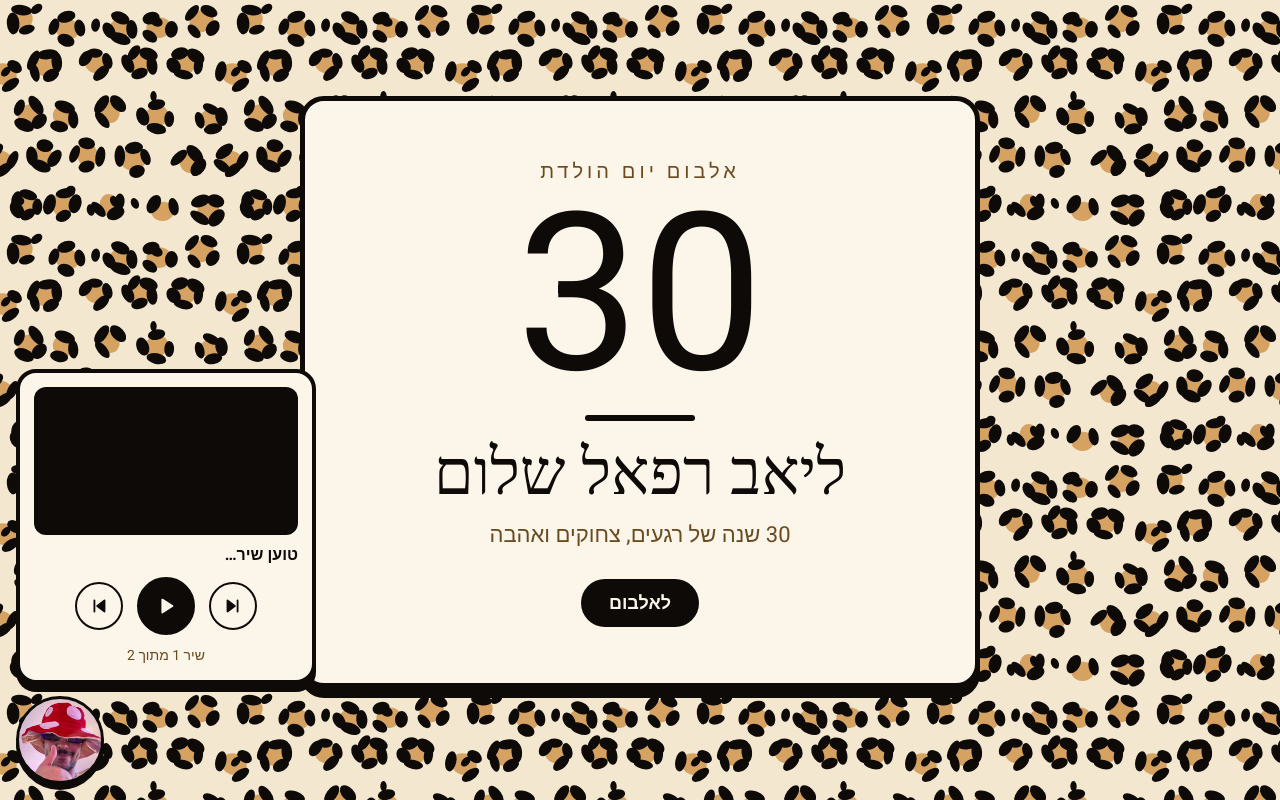
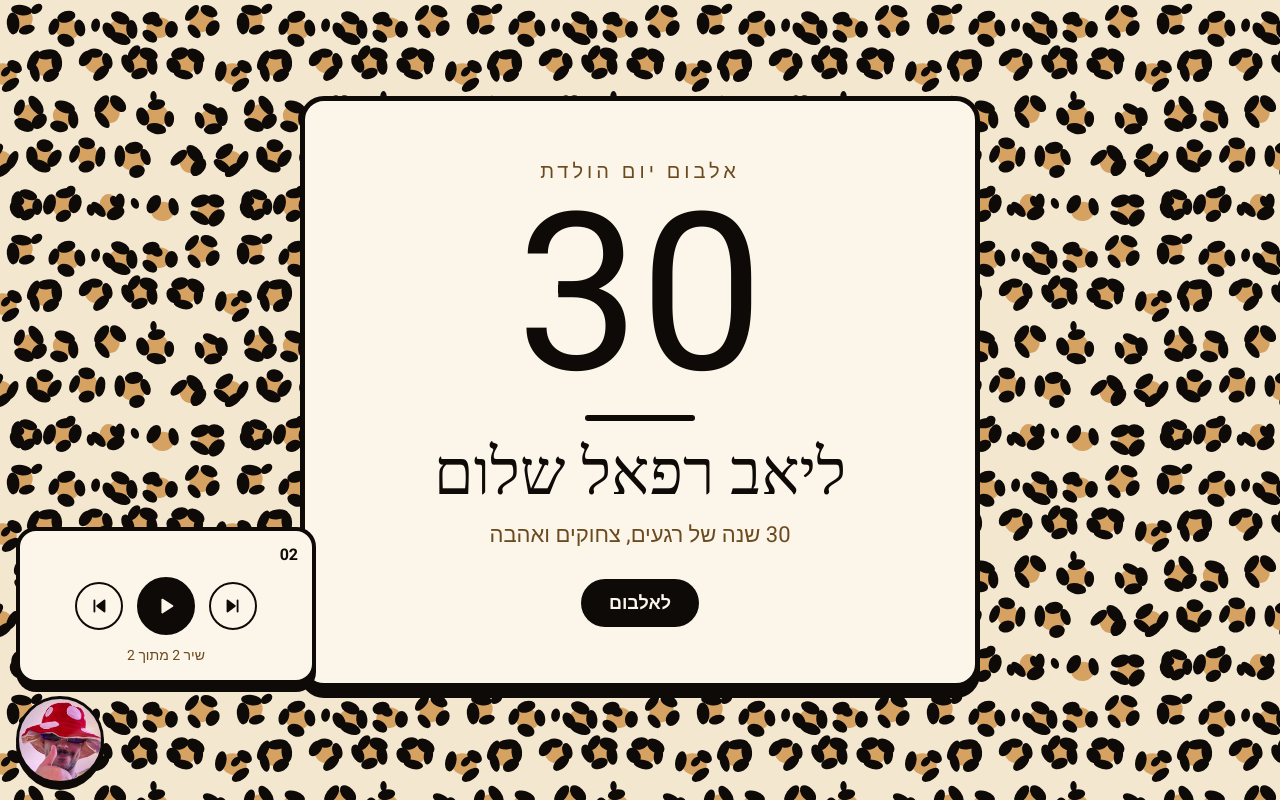
Before and after one commit to ShalomNoam/liav30, a plain HTML site: page index.html in a window 1280 px wide. Both pictures are taken after a click on the button "פתיחת נגן המוזיקה". Shown: the top 800 px of the page. Drawn offline with Linux system fonts and the light colour scheme; a web font is replaced by a local one.

Commit message:
Play background music from local MP3 files instead of YouTube
Removes the YouTube player so no ads can appear. Songs live in music/
and are listed in photos.js; the player hides itself if none load.

Co-Authored-By: Claude Opus 5.5 <noreply@anthropic.com>

```diff
--- a/index.html
+++ b/index.html
@@ -59,7 +59,6 @@
   <!-- נגן מוזיקה: תקליטור -->
   <aside class="music" id="music" aria-label="נגן מוזיקה">
     <div class="music-panel" id="music-panel">
-      <div class="music-video"><div id="yt-player"></div></div>
       <p class="music-title" id="music-title">טוען שיר…</p>
       <div class="music-controls">
         <button class="m-btn" id="m-prev" type="button" aria-label="השיר הקודם">
--- a/music.js
+++ b/music.js
@@ -1,39 +1,35 @@
 (function () {
   "use strict";
 
-  var urls = (window.ALBUM && window.ALBUM.music) || [];
-  function toId(u) {
-    var m = String(u).match(/(?:youtu\.be\/|v=|embed\/|shorts\/)([\w-]{11})/);
-    return m ? m[1] : null;
-  }
-  var ids = urls.map(toId).filter(Boolean);
+  // כל פריט ב-ALBUM.music הוא שם קובץ ("music/01.mp3") או { src: "...", title: "..." }
+  var list = ((window.ALBUM && window.ALBUM.music) || []).map(function (t) {
+    if (typeof t === "string") t = { src: t };
+    if (!t || !t.src) return null;
+    if (!t.title) {
+      var name = decodeURIComponent(String(t.src).split("/").pop()).replace(/\.[^.]+$/, "");
+      t.title = name.replace(/[_-]+/g, " ").trim();
+    }
+    return t;
+  }).filter(Boolean);
+
   var root = document.getElementById("music");
-  if (!ids.length) { root.hidden = true; return; }
+  if (!list.length) { root.hidden = true; return; }
 
   var cd = document.getElementById("cd");
-  var panel = document.getElementById("music-panel");
   var titleEl = document.getElementById("music-title");
   var countEl = document.getElementById("music-count");
   var playBtn = document.getElementById("m-play");
   var hint = document.getElementById("sound-hint");
-  var mutedStart = false;   // התחלנו בלי צליל כי הדפדפן חסם
 
-  function unmute() {
-    if (!mutedStart || !ready) return;
-    mutedStart = false;
-    player.unMute();
-    player.setVolume(60);
-    if (!userPaused) player.playVideo();
-    hint.hidden = true;
-  }
-  hint.addEventListener("click", function (e) { e.stopPropagation(); unmute(); });
+  var audio = new Audio();
+  audio.preload = "auto";
+  audio.volume = 0.6;
 
-  var player = null;
-  var ready = false;
   var index = 0;
   var playing = false;
   var userPaused = false;   // אם המשתמש עצר, לא מפעילים מחדש לבד
-  var wantPlay = false;     // בקשה לנגן לפני שהנגן נטען
+  var failures = 0;         // כמה קבצים ברצף לא נטענו
+  var blocked = false;      // הדפדפן חסם ניגון עד אינטראקציה
 
   // ---------- פתיחה/סגירה של הפאנל ----------
   function setOpen(open) {
@@ -54,85 +50,63 @@
   function render() {
     root.classList.toggle("playing", playing);
     playBtn.setAttribute("aria-label", playing ? "השהיה" : "נגן");
-    countEl.textContent = "שיר " + (index + 1) + " מתוך " + ids.length;
+    countEl.textContent = "שיר " + (index + 1) + " מתוך " + list.length;
+    titleEl.textContent = list[index].title || "שיר " + (index + 1);
   }
-  function updateTitle() {
-    var t = "";
-    try { t = player.getVideoData().title; } catch (e) {}
-    titleEl.textContent = t || "שיר " + (index + 1);
+
+  function load(i) {
+    index = (i + list.length) % list.length;
+    audio.src = list[index].src;
+    render();
   }
 
   function play() {
     userPaused = false;
-    if (!ready) { wantPlay = true; return; }
-    player.playVideo();
+    var p = audio.play();
+    if (p && p.catch) {
+      p.then(function () { blocked = false; hint.hidden = true; })
+       .catch(function (err) {
+         if (err && err.name === "NotAllowedError") { blocked = true; hint.hidden = false; }
+       });
+    }
   }
   function pause() {
     userPaused = true;
-    if (ready) player.pauseVideo();
+    audio.pause();
   }
   function go(i) {
-    index = (i + ids.length) % ids.length;
+    load(i);
     userPaused = false;
-    if (ready) player.loadVideoById(ids[index]);
-    else wantPlay = true;
-    render();
+    play();
   }
+
+  audio.addEventListener("playing", function () { playing = true; failures = 0; render(); });
+  audio.addEventListener("pause", function () { playing = false; render(); });
+  audio.addEventListener("ended", function () { go(index + 1); });
+  audio.addEventListener("error", function () {
+    // קובץ חסר או פגום: עוברים לבא; אם אף קובץ לא נטען, מסתירים את הנגן
+    failures++;
+    if (failures >= list.length) { audio.pause(); root.hidden = true; return; }
+    go(index + 1);
+  });
 
   playBtn.addEventListener("click", function () { playing ? pause() : play(); });
   document.getElementById("m-next").addEventListener("click", function () { go(index + 1); });
   document.getElementById("m-prev").addEventListener("click", function () { go(index - 1); });
+  hint.addEventListener("click", function (e) { e.stopPropagation(); play(); });
 
-  // הדפדפנים לא מאפשרים צליל לפני אינטראקציה, לכן המוזיקה מתחילה בלחיצה/מגע הראשונים באתר
-  // אם הדפדפן חסם צליל, ההפעלה מתחילה מושתקת והצליל נדלק בנגיעה הראשונה באתר
+  // הדפדפנים לא מאפשרים צליל לפני אינטראקציה, לכן אם הניגון האוטומטי נחסם
+  // המוזיקה מתחילה בלחיצה/מגע הראשונים באתר
   function firstGesture() {
     document.removeEventListener("pointerdown", firstGesture, true);
     document.removeEventListener("touchstart", firstGesture, true);
     document.removeEventListener("keydown", firstGesture, true);
-    if (mutedStart) unmute();
-    else if (!userPaused && !playing) play();
+    if (!userPaused && !playing) play();
   }
   document.addEventListener("pointerdown", firstGesture, true);
   document.addEventListener("touchstart", firstGesture, true);
   document.addEventListener("keydown", firstGesture, true);
 
-  // ---------- YouTube IFrame API ----------
-  window.onYouTubeIframeAPIReady = function () {
-    player = new YT.Player("yt-player", {
-      width: "100%",
-      height: "100%",
-      videoId: ids[0],
-      playerVars: { autoplay: 1, playsinline: 1, rel: 0, modestbranding: 1, controls: 1 },
-      events: {
-        onReady: function () {
-          ready = true;
-          player.setVolume(60);
-          updateTitle();
-          if (wantPlay) { wantPlay = false; player.loadVideoById(ids[index]); }
-          else player.playVideo();
-          // ניגון אוטומטי עם צליל; אם נחסם, מנגנים מושתק עד הנגיעה הראשונה
-          setTimeout(function () {
-            var st = player.getPlayerState();
-            if (playing || userPaused || st === 1 || st === 3) return;
-            mutedStart = true;
-            player.mute();
-            player.playVideo();
-            hint.hidden = false;
-          }, 1500);
-        },
-        onStateChange: function (e) {
-          if (e.data === YT.PlayerState.PLAYING) { playing = true; updateTitle(); }
-          else if (e.data === YT.PlayerState.PAUSED) { playing = false; }
-          else if (e.data === YT.PlayerState.ENDED) { playing = false; go(index + 1); return; }
-          render();
-        },
-        onError: function () { go(index + 1); }
-      }
-    });
-  };
-
-  var s = document.createElement("script");
-  s.src = "https://www.youtube.com/iframe_api";
-  document.head.appendChild(s);
-  render();
+  load(0);
+  play();
 })();
--- a/photos.js
+++ b/photos.js
@@ -18,10 +18,11 @@ window.ALBUM = {
     { year: "[שנה]", title: "[כיתוב קצר על השנה]", photos: [] }
   ],
 
-  // שירים שמתנגנים ברקע (קישורי YouTube). אפשר להוסיף עוד קישורים לרשימה.
+  // שירים שמתנגנים ברקע: קבצי MP3 בתיקייה music/.
+  // אפשר לכתוב רק שם קובץ, או { src: "music/01.mp3", title: "שם השיר" } כדי לקבוע כותרת.
   music: [
-    "https://youtu.be/9bo5GLHncCI",
-    "https://youtu.be/JULC_bwYRNk"
+    "music/01.mp3",
+    "music/02.mp3"
   ],
 
   closing: {
--- a/style.css
+++ b/style.css
@@ -355,14 +355,6 @@ h1, h2, h3 { font-family: var(--display); font-weight: 400; margin: 0; }
 }
 .music.open .music-panel { transform: none; opacity: 1; pointer-events: auto; }
 
-.music-video {
-  aspect-ratio: 16 / 9;
-  border-radius: 12px;
-  overflow: hidden;
-  background: var(--ink);
-}
-.music-video iframe { display: block; width: 100%; height: 100%; border: 0; }
-
 .music-title {
   margin: 0;
   font-weight: 700;
```
Also changed, not shown: 1 other file.
